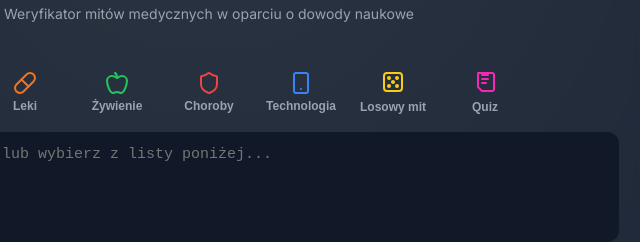
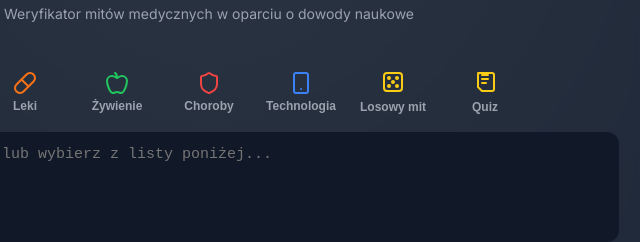
Before and after one commit to smaksymowicz/mitoff4, a website: page index.html in a window 1280 px wide. Shown: the part 139-381 px from the top of the page, 431-1071 px from the left. Drawn offline with Linux system fonts and the light colour scheme.

Commit message:
Update index.html

```diff
--- a/index.html
+++ b/index.html
@@ -173,11 +173,15 @@ a:hover { text-decoration: none; }
 <button onclick="startQuiz()" type="button" class="category-btn"
         style="display:flex; align-items:center; gap:6px; white-space:nowrap;">
     <svg xmlns="http://www.w3.org/2000/svg"
-       class="w-6 h-6 mb-1"
+      width="28"
+       height="28"
+       viewBox="0 0 24 24"
        fill="none"
-       viewBox="0 0 24 24"
-       stroke="#F527B4"
-       stroke-width="2">
+       stroke="#facc15"
+       stroke-width="2"
+       stroke-linecap="round"
+       stroke-linejoin="round"
+       class="w-6 h-6">
     <path stroke-linecap="round" stroke-linejoin="round"
       d="M9 5h6M9 9h6M9 13h4M5 3h14a2 2 0 012 2v14a2 2 0 01-2 2H9l-4-4V5a2 2 0 012-2z" />
   </svg>
```
